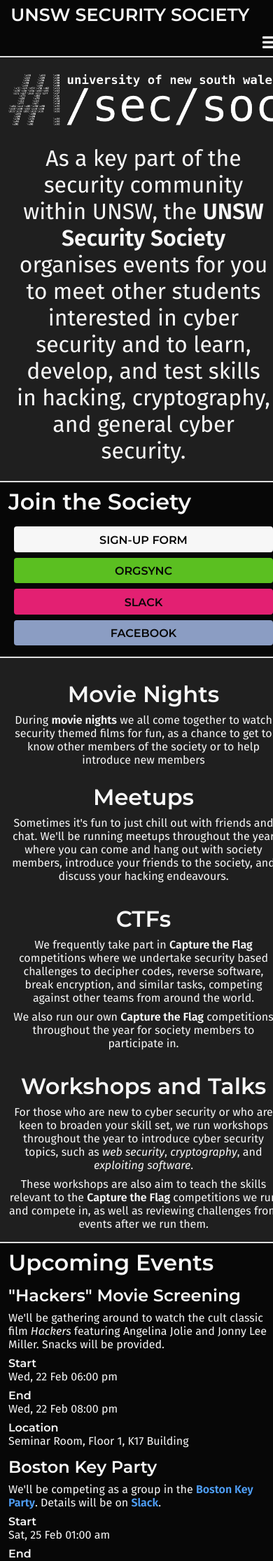
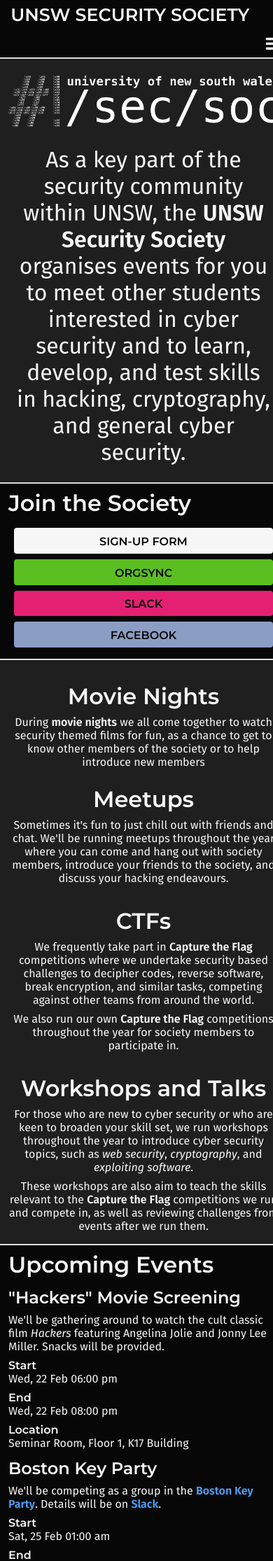
Before and after one commit to andrewjbennett/unswsecurity.com, a Jekyll site: the page built from index.md, in a window 390 px wide. Shown: the top 2230 px of the page at 70% size. Built offline with Jekyll 4.4.1, drawn with Linux system fonts in a browser that asks for light colours.

Commit message:
smaller hamburger

```diff
--- a/_sass/base.scss
+++ b/_sass/base.scss
@@ -24,7 +24,7 @@
   .show-nav {
     display: none;
     font-size: 18pt;
-    padding: 0.3em 0.6em;
+    padding: 0.35em 0.4em;
 
     @include device($tablet-width) {
       display: block;
```
